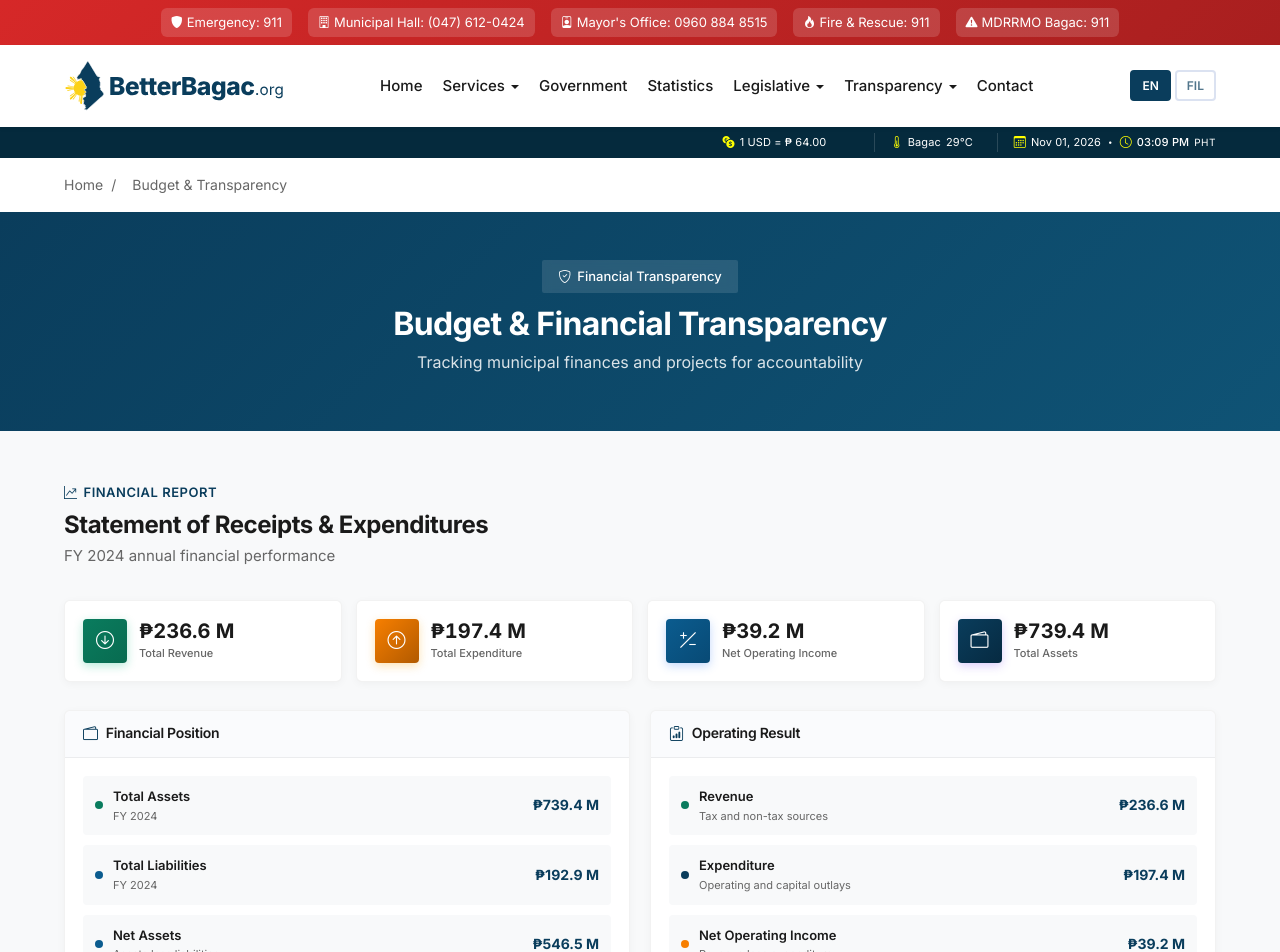
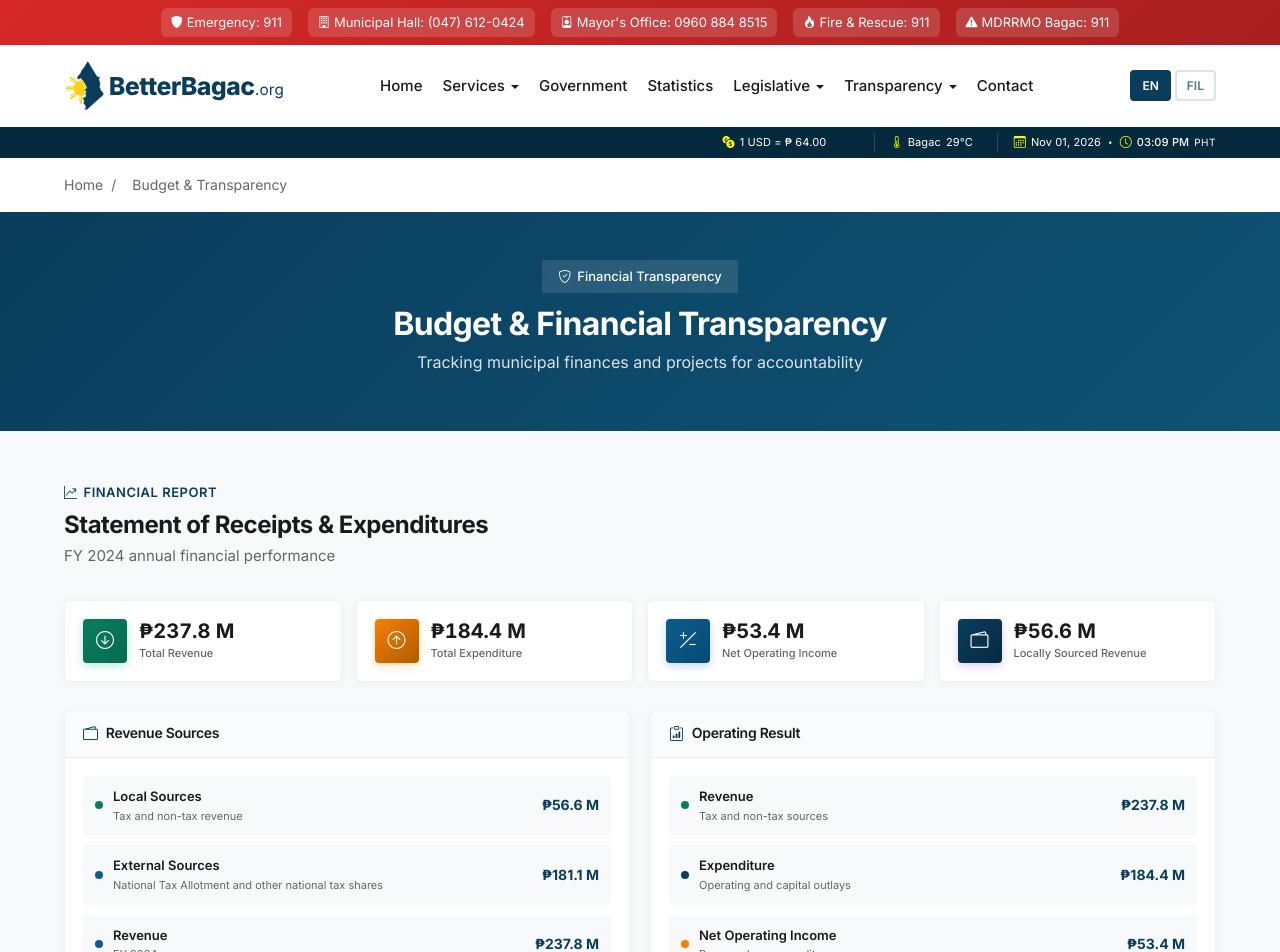
Before and after one commit to betterbagac/betterbagac, a Next.js app: page /budget in a window 1280 px wide. Shown: the top 952 px of the page. Built offline with nearby package versions, Linux system fonts and the light colour scheme; no server answers.

Commit message:
fix(budget): correct FY 2024 figures against BLGF source data

```diff
--- a/src/app/budget/page.tsx
+++ b/src/app/budget/page.tsx
@@ -3,18 +3,15 @@
 import Link from "next/link";
 import { useEffect } from "react";
 import { useLanguage } from "@/contexts/LanguageContext";
+import { formatPesoMillions, fy2024Finance } from "@/data/finance";
 import { siteConfig } from "@/data/site.config";
 import { DPWHProjectsTable } from "./DPWHProjectsTable";
 
-// FY 2024 financial data (BLGF)
-const financialData = {
-  revenue: "₱236.6 M",
-  expenditure: "₱197.4 M",
-  netOperating: "₱39.2 M",
-  assets: "₱739.4 M",
-  liabilities: "₱192.9 M",
-  netAssets: "₱546.5 M",
-};
+const revenue = formatPesoMillions(fy2024Finance.receipts.total);
+const localRevenue = formatPesoMillions(fy2024Finance.receipts.local);
+const externalRevenue = formatPesoMillions(fy2024Finance.receipts.external);
+const expenditure = formatPesoMillions(fy2024Finance.expenditure);
+const netOperating = formatPesoMillions(fy2024Finance.netOperating);
 
 export default function BudgetPage() {
   const { t } = useLanguage();
@@ -84,9 +81,7 @@ export default function BudgetPage() {
                 <i className="bi bi-arrow-down-circle"></i>
               </div>
               <div className="sre-metric-data">
-                <span className="sre-metric-value">
-                  {financialData.revenue}
-                </span>
+                <span className="sre-metric-value">{revenue}</span>
                 <span className="sre-metric-label">
                   {t("budget-metric-revenue")}
                 </span>
@@ -97,9 +92,7 @@ export default function BudgetPage() {
                 <i className="bi bi-arrow-up-circle"></i>
               </div>
               <div className="sre-metric-data">
-                <span className="sre-metric-value">
-                  {financialData.expenditure}
-                </span>
+                <span className="sre-metric-value">{expenditure}</span>
                 <span className="sre-metric-label">
                   {t("budget-metric-expenditure")}
                 </span>
@@ -110,9 +103,7 @@ export default function BudgetPage() {
                 <i className="bi bi-plus-slash-minus"></i>
               </div>
               <div className="sre-metric-data">
-                <span className="sre-metric-value">
-                  {financialData.netOperating}
-                </span>
+                <span className="sre-metric-value">{netOperating}</span>
                 <span className="sre-metric-label">
                   {t("budget-metric-net-operating")}
                 </span>
@@ -123,9 +114,9 @@ export default function BudgetPage() {
                 <i className="bi bi-wallet2"></i>
               </div>
               <div className="sre-metric-data">
-                <span className="sre-metric-value">{financialData.assets}</span>
+                <span className="sre-metric-value">{localRevenue}</span>
                 <span className="sre-metric-label">
-                  {t("budget-metric-assets")}
+                  {t("budget-metric-local-revenue")}
                 </span>
               </div>
             </div>
@@ -144,48 +135,42 @@ export default function BudgetPage() {
                     <span className="sre-item-indicator sre-indicator-local"></span>
                     <div className="sre-item-info">
                       <span className="sre-item-name">
-                        {t("budget-metric-assets")}
+                        {t("budget-item-local-sources")}
+                      </span>
+                      <span className="sre-item-detail">
+                        {t("budget-item-local-sources-detail")}
+                      </span>
+                    </div>
+                    <div className="sre-item-values">
+                      <span className="sre-item-amount">{localRevenue}</span>
+                    </div>
+                  </div>
+                  <div className="sre-breakdown-item" data-type="external">
+                    <span className="sre-item-indicator sre-indicator-external"></span>
+                    <div className="sre-item-info">
+                      <span className="sre-item-name">
+                        {t("budget-item-external-sources")}
+                      </span>
+                      <span className="sre-item-detail">
+                        {t("budget-item-external-sources-detail")}
+                      </span>
+                    </div>
+                    <div className="sre-item-values">
+                      <span className="sre-item-amount">{externalRevenue}</span>
+                    </div>
+                  </div>
+                  <div className="sre-breakdown-item" data-type="gps">
+                    <span className="sre-item-indicator sre-indicator-gps"></span>
+                    <div className="sre-item-info">
+                      <span className="sre-item-name">
+                        {t("budget-item-revenue")}
                       </span>
                       <span className="sre-item-detail">
                         {t("budget-fy-2024")}
                       </span>
                     </div>
                     <div className="sre-item-values">
-                      <span className="sre-item-amount">
-                        {financialData.assets}
-                      </span>
-                    </div>
-                  </div>
-                  <div className="sre-breakdown-item" data-type="external">
-                    <span className="sre-item-indicator sre-indicator-external"></span>
-                    <div className="sre-item-info">
-                      <span className="sre-item-name">
-                        {t("budget-item-liabilities")}
-                      </span>
-                      <span className="sre-item-detail">
-                        {t("budget-fy-2024")}
-                      </span>
-                    </div>
-                    <div className="sre-item-values">
-                      <span className="sre-item-amount">
-                        {financialData.liabilities}
-                      </span>
-                    </div>
-                  </div>
-                  <div className="sre-breakdown-item" data-type="gps">
-                    <span className="sre-item-indicator sre-indicator-gps"></span>
-                    <div className="sre-item-info">
-                      <span className="sre-item-name">
-                        {t("budget-item-net-assets")}
-                      </span>
-                      <span className="sre-item-detail">
-                        {t("budget-item-net-assets-detail")}
-                      </span>
-                    </div>
-                    <div className="sre-item-values">
-                      <span className="sre-item-amount">
-                        {financialData.netAssets}
-                      </span>
+                      <span className="sre-item-amount">{revenue}</span>
                     </div>
                   </div>
                 </div>
@@ -211,9 +196,7 @@ export default function BudgetPage() {
                       </span>
                     </div>
                     <div className="sre-item-values">
-                      <span className="sre-item-amount">
-                        {financialData.revenue}
-                      </span>
+                      <span className="sre-item-amount">{revenue}</span>
                     </div>
                   </div>
                   <div className="sre-breakdown-item" data-type="social">
@@ -227,9 +210,7 @@ export default function BudgetPage() {
                       </span>
                     </div>
                     <div className="sre-item-values">
-                      <span className="sre-item-amount">
-                        {financialData.expenditure}
-                      </span>
+                      <span className="sre-item-amount">{expenditure}</span>
                     </div>
                   </div>
                   <div className="sre-breakdown-item" data-type="economic">
@@ -243,9 +224,7 @@ export default function BudgetPage() {
                       </span>
                     </div>
                     <div className="sre-item-values">
-                      <span className="sre-item-amount">
-                        {financialData.netOperating}
-                      </span>
+                      <span className="sre-item-amount">{netOperating}</span>
                     </div>
                   </div>
                 </div>
@@ -256,7 +235,7 @@ export default function BudgetPage() {
           <p className="sre-source">
             <i className="bi bi-info-circle"></i> {t("budget-source-label")}{" "}
             <a
-              href={siteConfig.links.blgf}
+              href={fy2024Finance.source.url}
               target="_blank"
               rel="noopener noreferrer"
             >
--- /dev/null
+++ b/src/data/finance.ts
@@ -0,0 +1,45 @@
+/**
+ * Municipality of Bagac — FY 2024 statement of receipts and expenditures.
+ *
+ * Source: Bureau of Local Government Finance, "Statement of Receipts and
+ * Expenditures, by LGU — FY 2024 (Final)", row Region III / Bataan / Bagac /
+ * Municipality. Amounts are pesos exactly as published; round them only at the
+ * edges, never here.
+ *
+ * `/budget` and `/statistics` both read this module so the two pages cannot
+ * drift apart again. Balance-sheet items (assets, liabilities, net assets) are
+ * deliberately absent: BLGF's SRE does not carry them and we have no verified
+ * source for them, so the site does not show them.
+ */
+export const fy2024Finance = {
+  fiscalYear: 2024,
+  receipts: {
+    /** Tax and non-tax revenue raised by the Municipality. */
+    local: 56_629_050.08,
+    /** National Tax Allotment plus other national tax shares. */
+    external: 181_146_233.21,
+    total: 237_775_283.29,
+  },
+  expenditure: 184_362_276.65,
+  /** Equals BLGF's published operating result (receipts less expenditure). */
+  netOperating: 53_413_006.64,
+  source: {
+    publisher: "Bureau of Local Government Finance (BLGF)",
+    dataset: "Statement of Receipts and Expenditures, by LGU — FY 2024 (Final)",
+    url: "https://blgf.gov.ph/wp-content/uploads/2026/01/By-LGU-SRE-2024.xlsx",
+    retrieved: "2026-11-09",
+  },
+} as const;
+
+/** Compact display form used by cards and panels, e.g. `₱237.8 M`. */
+export function formatPesoMillions(amount: number): string {
+  return `₱${(amount / 1_000_000).toFixed(1)} M`;
+}
+
+/** Share of total receipts raised locally, as a whole percentage. */
+export function localRevenueShare(receipts: {
+  local: number;
+  total: number;
+}): number {
+  return Math.round((receipts.local / receipts.total) * 100);
+}
--- a/src/data/i18n/budgetPage.ts
+++ b/src/data/i18n/budgetPage.ts
@@ -22,11 +22,13 @@ export const budgetPage: TranslationDictionary = {
     "budget-metric-revenue": "Total Revenue",
     "budget-metric-expenditure": "Total Expenditure",
     "budget-metric-net-operating": "Net Operating Income",
-    "budget-metric-assets": "Total Assets",
-    "budget-position-title": "Financial Position",
-    "budget-item-liabilities": "Total Liabilities",
-    "budget-item-net-assets": "Net Assets",
-    "budget-item-net-assets-detail": "Assets less liabilities",
+    "budget-metric-local-revenue": "Locally Sourced Revenue",
+    "budget-position-title": "Revenue Sources",
+    "budget-item-local-sources": "Local Sources",
+    "budget-item-local-sources-detail": "Tax and non-tax revenue",
+    "budget-item-external-sources": "External Sources",
+    "budget-item-external-sources-detail":
+      "National Tax Allotment and other national tax shares",
     "budget-result-title": "Operating Result",
     "budget-item-revenue": "Revenue",
     "budget-item-revenue-detail": "Tax and non-tax sources",
@@ -35,14 +37,15 @@ export const budgetPage: TranslationDictionary = {
     "budget-item-net-operating-detail": "Revenue less expenditure",
     "budget-source-label": "Source:",
     "budget-source-blgf": "Bureau of Local Government Finance (BLGF)",
-    "budget-source-blgf-detail": "– FY 2024 local government financial data",
+    "budget-source-blgf-detail":
+      "– FY 2024 Statement of Receipts & Expenditures by LGU (final)",
 
     // Infrastructure and project transparency
     "budget-infra-label": "Public Works",
     "budget-infra-title": "Infrastructure & Project Transparency",
     "budget-infra-subtitle": `Official sources for ${siteConfig.municipalityName}'s public works and procurement records`,
     "budget-dpwh-section-title": `DPWH Infrastructure Projects in ${siteConfig.municipalityName}`,
-    "budget-dpwh-section-desc": `118 projects (2016–2026) implemented by the DPWH ${siteConfig.province} 2nd and 3rd District Engineering Offices`,
+    "budget-dpwh-section-desc": `DPWH contracts in ${siteConfig.municipalityName}, 2016–2026, implemented by the DPWH ${siteConfig.province} 2nd and 3rd District Engineering Offices`,
     "budget-tag-national": "National",
     "budget-tag-lgu": "LGU",
     "budget-tag-roads-bridges": "Roads & Bridges",
@@ -79,7 +82,7 @@ export const budgetPage: TranslationDictionary = {
     "budget-th-status": "Status",
     "budget-th-completed": "Completed",
     "budget-contractor-id": "Contractor ID: {id}",
-    "budget-badge-bidding": "For Bidding",
+    "budget-badge-bidding": "For Procurement",
     "budget-load-more": "Load More",
     "budget-load-more-remaining": "({count} remaining)",
     "budget-showing-all": "Showing all {count} projects",
@@ -116,11 +119,13 @@ export const budgetPage: TranslationDictionary = {
     "budget-metric-revenue": "Kabuuang Kita",
     "budget-metric-expenditure": "Kabuuang Gastos",
     "budget-metric-net-operating": "Netong Kita sa Operasyon",
-    "budget-metric-assets": "Kabuuang Ari-arian",
-    "budget-position-title": "Kalagayang Pinansyal",
-    "budget-item-liabilities": "Kabuuang Pananagutan",
-    "budget-item-net-assets": "Netong Ari-arian",
-    "budget-item-net-assets-detail": "Ari-arian bawas ang mga pananagutan",
+    "budget-metric-local-revenue": "Kita Mula sa Sariling Pinagkukunan",
+    "budget-position-title": "Pinagmulan ng Kita",
+    "budget-item-local-sources": "Lokal na Pinagkukunan",
+    "budget-item-local-sources-detail": "Buwis at di-buwis na kita",
+    "budget-item-external-sources": "Panlabas na Pinagkukunan",
+    "budget-item-external-sources-detail":
+      "National Tax Allotment at iba pang bahagi ng pambansang buwis",
     "budget-result-title": "Resulta ng Operasyon",
     "budget-item-revenue": "Kita",
     "budget-item-revenue-detail": "Buwis at di-buwis na pinagkukunan",
@@ -130,14 +135,14 @@ export const budgetPage: TranslationDictionary = {
     "budget-source-label": "Pinagmulan:",
     "budget-source-blgf": "Bureau of Local Government Finance (BLGF)",
     "budget-source-blgf-detail":
-      "– Datos pinansyal ng pamahalaang lokal para sa FY 2024",
+      "– Pahayag ng mga Resibo at Gastos ayon sa LGU para sa FY 2024 (final)",
 
     // Infrastructure and project transparency
     "budget-infra-label": "Mga Pampublikong Gawain",
     "budget-infra-title": "Imprastruktura at Transparensiya sa Proyekto",
     "budget-infra-subtitle": `Opisyal na pinagmulan ng mga rekord ng pampublikong gawain at pagbili ng ${siteConfig.municipalityName}`,
     "budget-dpwh-section-title": `Mga Proyektong Imprastruktura ng DPWH sa ${siteConfig.municipalityName}`,
-    "budget-dpwh-section-desc": `118 proyekto (2016–2026) na ipinatupad ng DPWH ${siteConfig.province} 2nd at 3rd District Engineering Offices`,
+    "budget-dpwh-section-desc": `Mga kontrata ng DPWH sa ${siteConfig.municipalityName}, 2016–2026, na ipinatupad ng DPWH ${siteConfig.province} 2nd at 3rd District Engineering Offices`,
     "budget-tag-national": "Pambansa",
     "budget-tag-lgu": "LGU",
     "budget-tag-roads-bridges": "Mga Kalsada at Tulay",
--- a/src/data/i18n/statisticsPage.ts
+++ b/src/data/i18n/statisticsPage.ts
@@ -24,17 +24,21 @@ export const statisticsPage: TranslationDictionary = {
     // Finance
     "stats-finance-tag": "Finance",
     "stats-finance-title": "Municipal Income",
-    "stats-finance-subtitle": "Financial standing for fiscal year 2023",
+    "stats-finance-subtitle":
+      "Statement of receipts and expenditures, FY 2024 (final)",
     "stats-annual-revenue": "Annual Revenue",
     "stats-total-expenditure": "Total Expenditure",
-    "stats-total-assets": "Total Assets",
-    "stats-liabilities-detail": "Liabilities: ₱192.9M (FY 2024)",
-    "stats-financial-position": "Financial Position",
-    "stats-revenue-exceeds": "Revenue exceeds expenditure by ₱39.2M in FY 2024",
-    "stats-assets-exceed": "Assets exceed liabilities by ₱546.5M",
+    "stats-net-operating": "Net Operating Income",
+    "stats-net-operating-detail": "Revenue less expenditure",
+    "stats-financial-position": "Operating Result",
+    "stats-revenue-exceeds":
+      "Revenue of {revenue} exceeds expenditure of {expenditure} in FY 2024",
+    "stats-local-share":
+      "Locally sourced revenue {local}, {percent}% of total revenue",
     "stats-source": "Source:",
     "stats-source-blgf": "Bureau of Local Government Finance (BLGF)",
-    "stats-source-blgf-detail": "– FY 2024 local government financial data",
+    "stats-source-blgf-detail":
+      "– FY 2024 statement of receipts and expenditures by LGU (final)",
 
     // Population trends
     "stats-growth-tag": "Growth",
@@ -124,19 +128,21 @@ export const statisticsPage: TranslationDictionary = {
     // Finance
     "stats-finance-tag": "Pananalapi",
     "stats-finance-title": "Kita ng Munisipalidad",
-    "stats-finance-subtitle": "Kalagayang pinansyal para sa taong piskal 2023",
+    "stats-finance-subtitle":
+      "Pahayag ng mga resibo at gastos, FY 2024 (final)",
     "stats-annual-revenue": "Taunang Kita",
     "stats-total-expenditure": "Kabuuang Gastos",
-    "stats-total-assets": "Kabuuang Ari-arian",
-    "stats-liabilities-detail": "Mga Pananagutan: ₱192.9M (FY 2024)",
-    "stats-financial-position": "Kalagayang Pinansyal",
+    "stats-net-operating": "Netong Kita sa Operasyon",
+    "stats-net-operating-detail": "Kita bawas ang gastos",
+    "stats-financial-position": "Resulta ng Operasyon",
     "stats-revenue-exceeds":
-      "Lumalampas ang kita sa gastos ng ₱39.2M noong FY 2024",
-    "stats-assets-exceed": "Lumalampas ang ari-arian sa pananagutan ng ₱546.5M",
+      "Lumalampas ang kita na {revenue} sa gastos na {expenditure} noong FY 2024",
+    "stats-local-share":
+      "Lokal na kitang {local}, {percent}% ng kabuuang kita",
     "stats-source": "Pinagmulan:",
     "stats-source-blgf": "Bureau of Local Government Finance (BLGF)",
     "stats-source-blgf-detail":
-      "– Datos pinansyal ng pamahalaang lokal para sa FY 2024",
+      "– Pahayag ng mga resibo at gastos ayon sa LGU para sa FY 2024 (final)",
 
     // Population trends
     "stats-growth-tag": "Paglago",
```
Also changed, not shown: src/app/statistics/page.tsx (+22 -8 lines).
